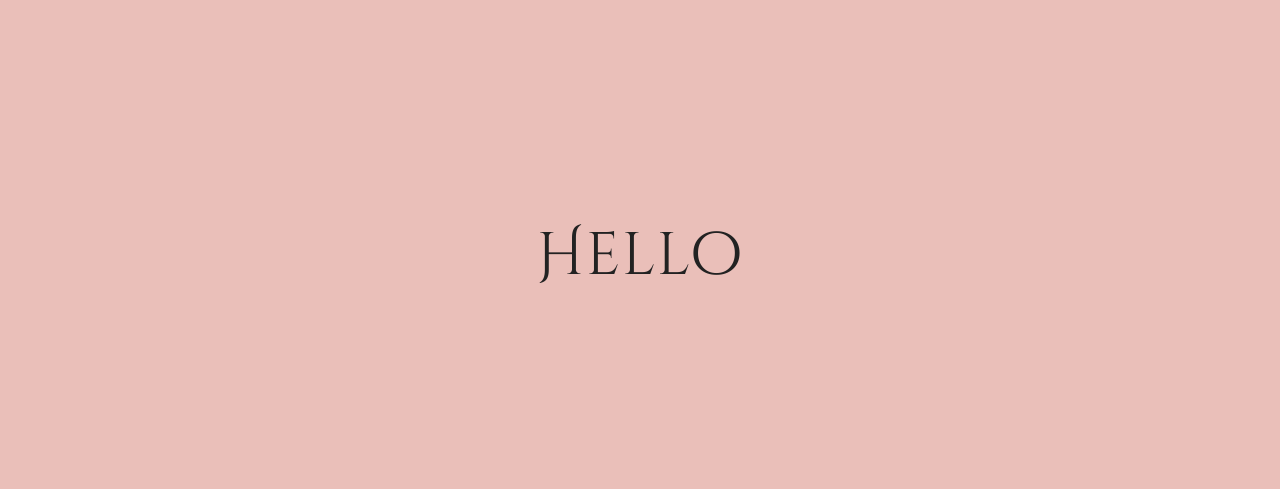
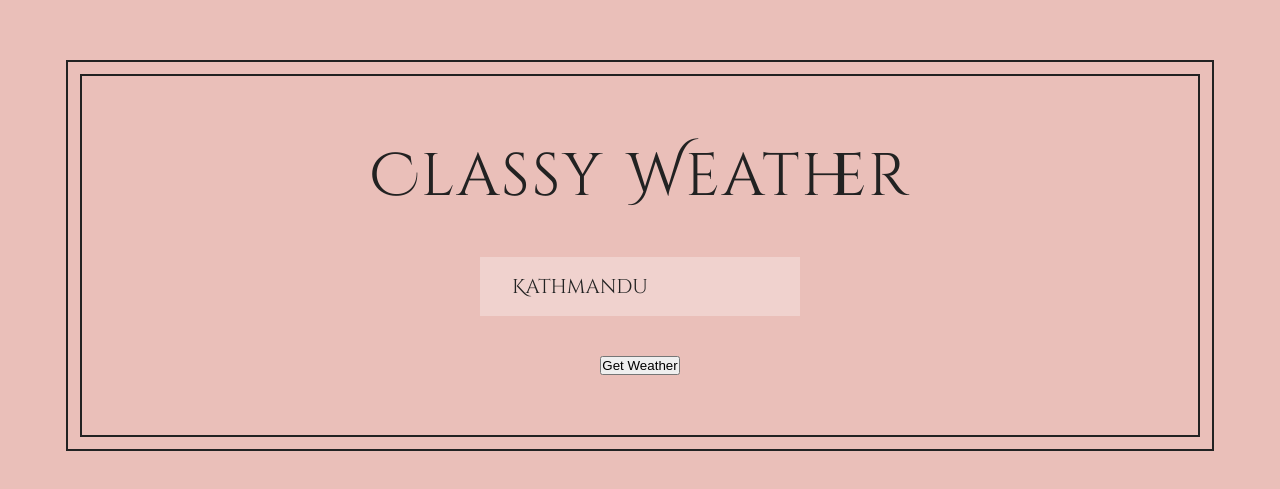
Before and after one commit to iamsabitak/06-Classy-Weather, a React (Create React App) app: page / in a window 1280 px wide. Shown: the part 145-634 px from the top of the page. Built offline with nearby package versions, Linux system fonts and the light colour scheme.

Commit message:
Fetching Weather Data

```diff
--- a/src/App.js
+++ b/src/App.js
@@ -1,10 +1,92 @@
 import React, { Component } from "react";
+function getWeatherIcon(wmoCode) {
+  const icons = new Map([
+    [[0], "☀️"],
+    [[1], "🌤"],
+    [[2], "⛅️"],
+    [[3], "☁️"],
+    [[45, 48], "🌫"],
+    [[51, 56, 61, 66, 80], "🌦"],
+    [[53, 55, 63, 65, 57, 67, 81, 82], "🌧"],
+    [[71, 73, 75, 77, 85, 86], "🌨"],
+    [[95], "🌩"],
+    [[96, 99], "⛈"],
+  ]);
+  const arr = [...icons.keys()].find((key) => key.includes(wmoCode));
+  if (!arr) return "NOT FOUND";
+  return icons.get(arr);
+}
+
+function convertToFlag(countryCode) {
+  const codePoints = countryCode
+    .toUpperCase()
+    .split("")
+    .map((char) => 127397 + char.charCodeAt());
+  return String.fromCodePoint(...codePoints);
+}
+
+function formatDay(dateStr) {
+  return new Intl.DateTimeFormat("en", {
+    weekday: "short",
+  }).format(new Date(dateStr));
+}
 
 export class App extends Component {
+  constructor(props) {
+    super(props);
+    this.state = {
+      location: "Kathmandu",
+      isLoading: false,
+      displayLocation: "",
+      weather: {},
+    };
+    this.fetchWeather = this.fetchWeather.bind(this);
+  }
+  async fetchWeather(location) {
+    try {
+      this.setState({ isLoading: true });
+      // 1) Getting location (geocoding)
+      const geoRes = await fetch(
+        `https://geocoding-api.open-meteo.com/v1/search?name=${this.state.location}`
+      );
+      const geoData = await geoRes.json();
+      console.log(geoData);
+
+      if (!geoData.results) throw new Error("Location not found");
+
+      const { latitude, longitude, timezone, name, country_code } =
+        geoData.results.at(0);
+      this.setState({
+        displayLocation: `${name} ${convertToFlag(country_code)}`,
+      });
+
+      // 2) Getting actual weather
+      const weatherRes = await fetch(
+        `https://api.open-meteo.com/v1/forecast?latitude=${latitude}&longitude=${longitude}&timezone=${timezone}&daily=weathercode,temperature_2m_max,temperature_2m_min`
+      );
+      const weatherData = await weatherRes.json();
+      this.setState({ weather: weatherData.daily });
+    } catch (err) {
+      console.err(err);
+    } finally {
+      this.setState({ isLoading: false });
+    }
+  }
+
   render() {
     return (
-      <div>
-        <h1>Hello</h1>
+      <div className="app">
+        <h1>Classy Weather</h1>
+        <div>
+          <input
+            type="text"
+            placeholder="Seacrh from Location"
+            value={this.state.location}
+            onChange={(e) => this.setState({ location: e.target.value })}
+          />
+        </div>
+        <button onClick={this.fetchWeather}>Get Weather</button>
+        {this.state.isLoading && <p className="loader">Loading...</p>}
       </div>
     );
   }
```
